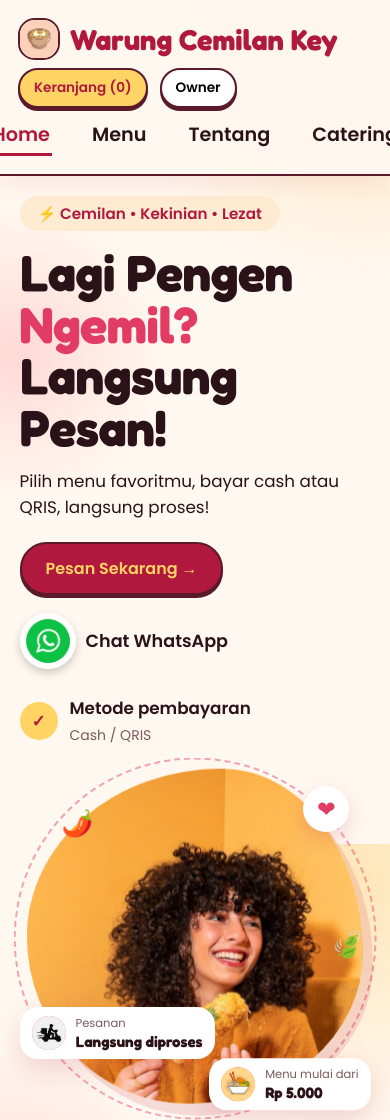
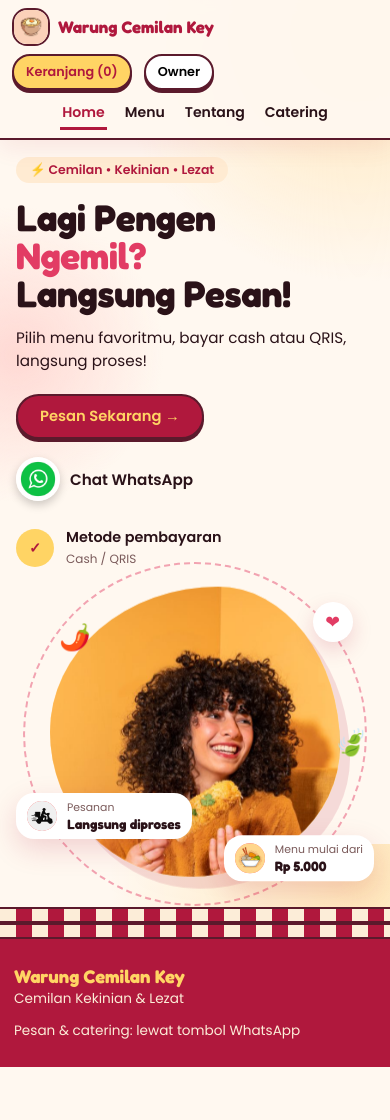
Before and after one commit to cacaa2/warung-key, a plain HTML site: page index.html in a window 390 px wide. Shown: the top 1120 px of the page. After the commit the page ends 1067 px from the top, so only its background shows below. Drawn offline with Linux system fonts and the light colour scheme.

Commit message:
Add responsive styles for mobile view

```diff
--- a/styles.css
+++ b/styles.css
@@ -283,3 +283,42 @@ header,.strip,footer,input,select,.ta,.panel,.stat,.opt,.cm,.cmp,.ci,.pcirc,.bad
   border:0;
   box-shadow:0 8px 24px #b0183d14;
 }
+/* ===== perbaikan tampilan HP ===== */
+@media(max-width:760px){
+  .wrap{padding:0 14px}
+  .sec{padding:32px 0}
+
+  /* header */
+  .bar{padding:8px 12px;gap:8px}
+  .logo{font-size:1.05rem;gap:8px}
+  .logo i{width:38px;height:38px}
+  nav{gap:16px}
+  nav a{font-size:.88rem}
+  .act .btn{font-size:.8rem;padding:7px 12px}
+
+  /* Home */
+  #home{padding:0 16px}
+  #home .hero{padding:16px 0 28px;gap:20px}
+  #home .tag{font-size:.78rem;padding:4px 14px}
+  #home .hero h1{font-size:clamp(2.1rem,9.5vw,2.8rem)}
+  #home .hero p{font-size:.95rem}
+  #home .btn{font-size:.92rem;padding:10px 22px}
+  #home .wlink{font-size:.95rem}
+  #home .play{width:44px;height:44px}
+  #home .proof{font-size:.9rem}
+  #home .blob{width:min(290px,76vw);font-size:7rem}
+  #home .visual::before{width:min(340px,88vw)}
+  #home .chip{padding:7px 11px}
+  #home .chip b{font-size:.85rem}
+  #home .chip small{font-size:.68rem}
+  #home .chip .ic{width:30px;height:30px}
+  #home .heart{width:40px;height:40px;font-size:1.1rem}
+
+  /* judul & kartu */
+  h2.t{font-size:1.5rem}
+  .pc{padding:14px 16px;min-height:120px}
+  .pcirc{width:76px;height:76px}
+  .ci{width:54px;height:54px}
+  .banner{padding:22px}
+  .banner h2{font-size:1.4rem}
+}
```
